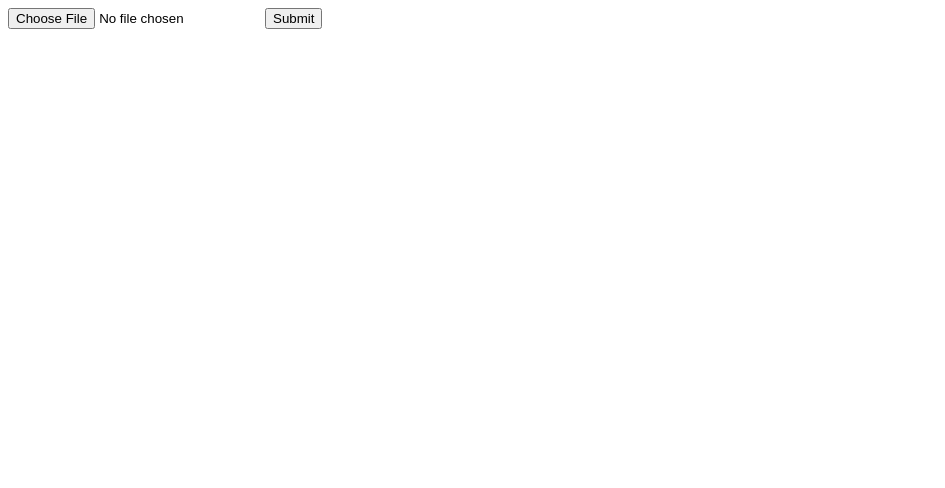
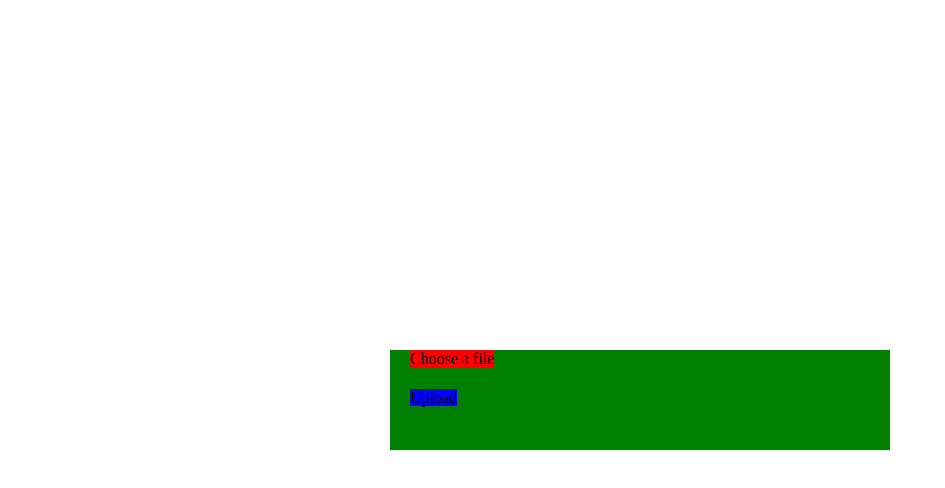
Before and after one commit to useffc/gif-mane, a website: page views/index.html in a window 1280 px wide. Shown: the whole page, without its empty margins (0-945 px from the left). Drawn offline with Linux system fonts and the light colour scheme.

Commit message:
started markup for main view

```diff
--- a/app.js
+++ b/app.js
@@ -25,6 +25,10 @@ app.use(express.bodyParser({keepExtensions: true,
                            limit: '200mb'}));
 
 
+
+// define views directory
+app.use('/views', express.static(__dirname + '/views'));
+
 //define `./gif` directory.
 app.use('/gif', express.static(__dirname + '/gif'));
 
--- a/views/index.html
+++ b/views/index.html
@@ -1,8 +1,17 @@
 <html>
+  <head>
+    <link rel="stylesheet" href="/views/style.css" type="text/css">
+  </head>
   <body>
-    <form action='/upload' enctype='multipart/form-data' method='post'>
-      <input name='movie' type='file' value='choose file'>
-      <input type='submit'>
+    <form class='upload' action='/upload' enctype='multipart/form-data' method='post'>
+      <label class='choose'>
+        Choose a file
+        <input name='movie' type='file' value='choose file'>
+      </label>
+      <label class='send'>
+        Upload
+        <input type='submit'>
+      </label>
     </form>
   </body>
 </html>
--- /dev/null
+++ b/views/style.css
@@ -0,0 +1,38 @@
+.upload {
+  position: absolute;
+  display: block;
+  margin: 0 auto;
+  top: 50%;
+  left: 50%;
+  height: 100px;
+  width: 500px;
+  margin-left: -250px;
+  margin-top: -50px;
+  background-color: green;
+}
+
+
+.choose {
+  background-color: red;
+  position: relative;
+  left: 0;
+  margin: 20px;
+}
+
+
+.choose [type=file] {
+  display: block;
+  visibility: hidden;
+}
+
+
+.send {
+  position: relative;
+  right: 0;
+  background-color: blue;
+}
+
+.send [type=submit] {
+  display: block;
+  visibility: hidden;
+}
```
